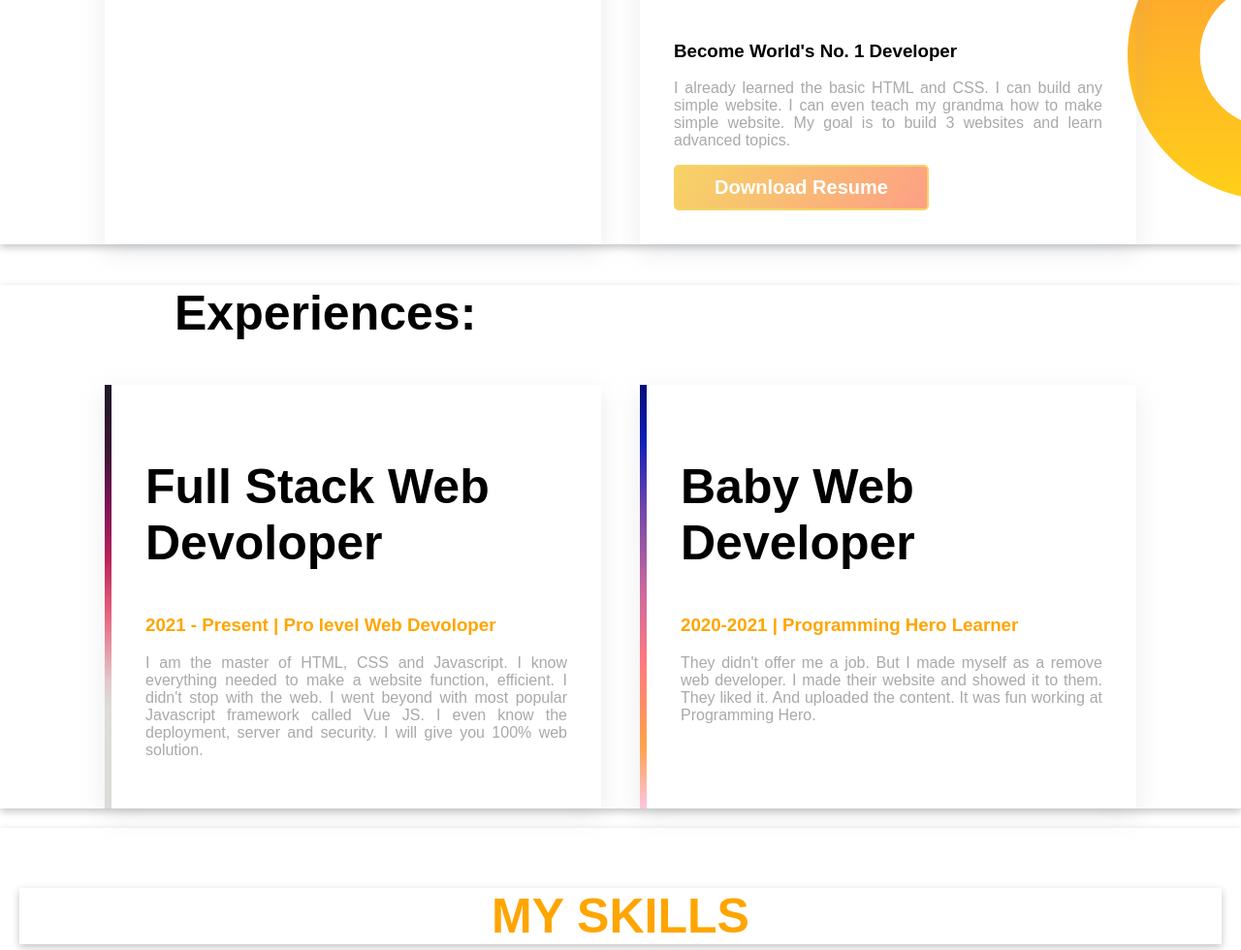
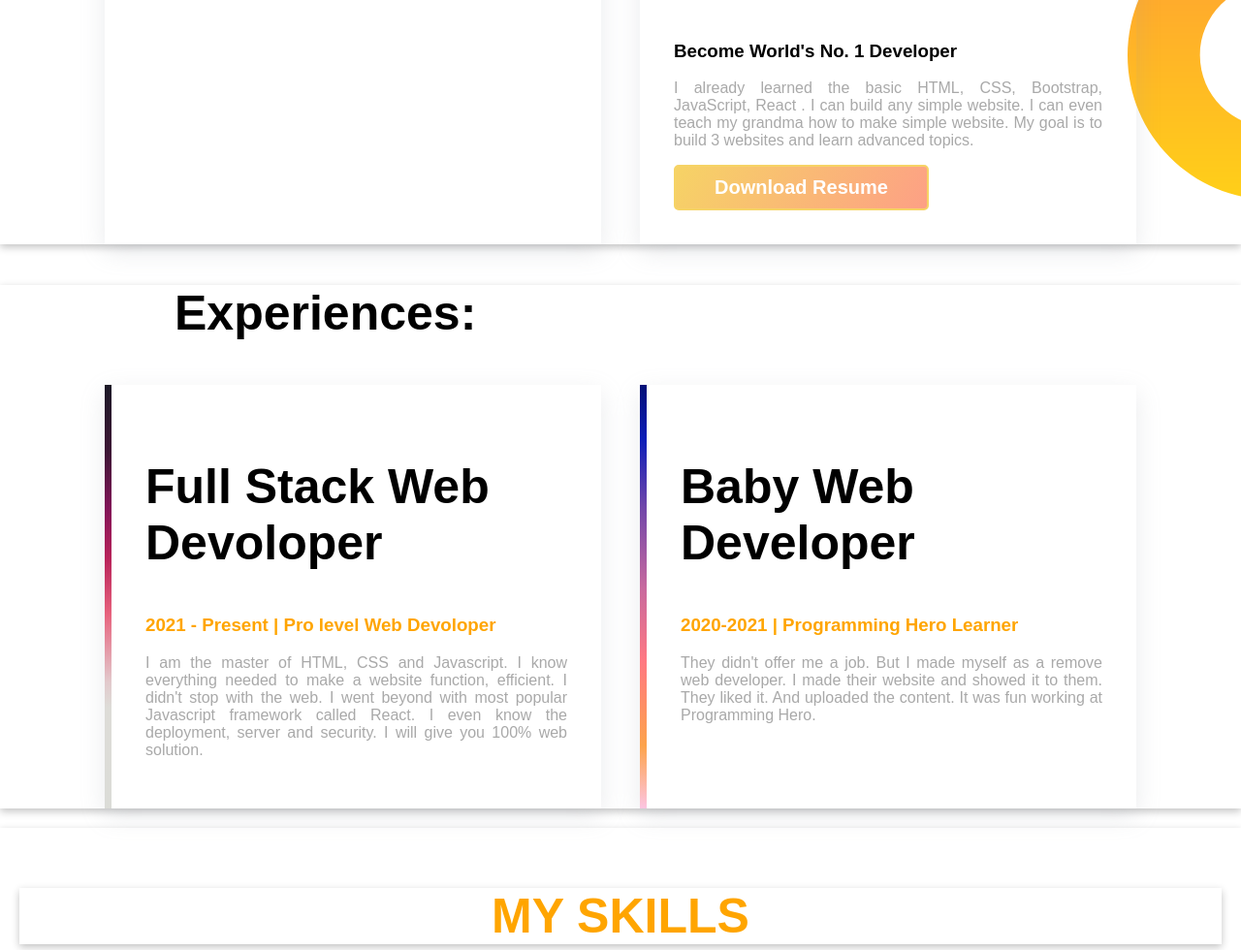
Before and after one commit to iammehedi4201/Mehedi-s-Web-portfolio, a plain HTML site: page index.html in a window 1280 px wide. Shown: the part 651-1631 px from the top of the page at 97% size. Drawn offline with Linux system fonts and the light colour scheme.

Commit message:
Update index.html

```diff
--- a/index.html
+++ b/index.html
@@ -32,7 +32,7 @@
         <div class="half-width">
          <h1>Big Dream</h1>
          <h3>Become World's No. 1 Developer</h3>
-         <p>I already learned the basic HTML and CSS. I can build any simple website. I can even teach my grandma how to make simple website. My goal is to build 3 websites and learn advanced topics.</p>
+         <p>I already learned the basic HTML, CSS, Bootstrap, JavaScript, React . I can build any simple website. I can even teach my grandma how to make simple website. My goal is to build 3 websites and learn advanced topics.</p>
          <a class="resume-button" href="https://www.linkedin.com/checkpoint/lg/login-submit" target="_blank">Download Resume</a>
         </div>
 
@@ -46,7 +46,7 @@
              <div class="half-width" id="full-stack">
                  <h1>Full Stack Web Devoloper</h1>
                  <h3>2021 - Present | Pro level Web Devoloper</h3>
-                 <p>I am the master of HTML, CSS and Javascript. I know everything needed to make a website function, efficient. I didn't stop with the web. I went beyond with most popular Javascript framework called Vue JS. I even know the deployment, server and security. I will give you 100% web solution.</p>
+                 <p>I am the master of HTML, CSS and Javascript. I know everything needed to make a website function, efficient. I didn't stop with the web. I went beyond with most popular Javascript framework called React. I even know the deployment, server and security. I will give you 100% web solution.</p>
              </div>
              <div class="half-width" id="baby-stack">
                 <h1>Baby Web Developer</h1>
```
